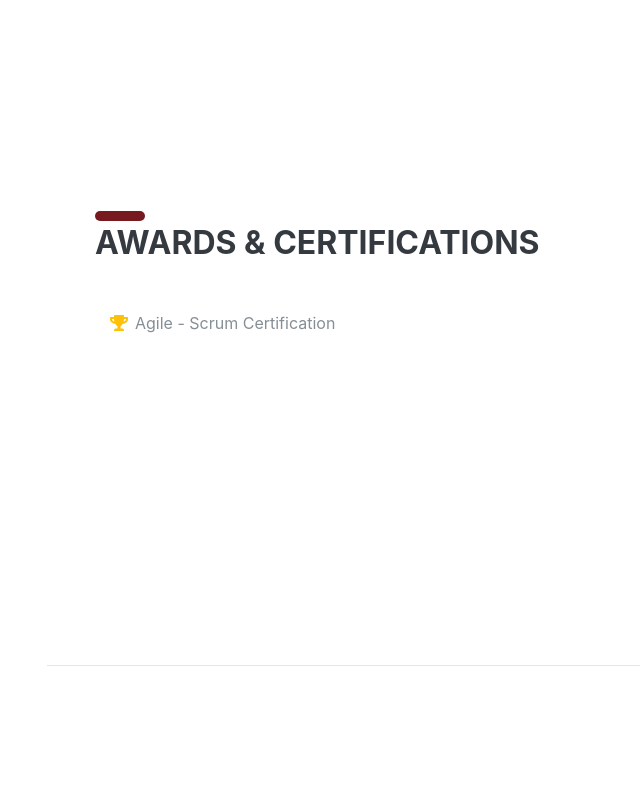
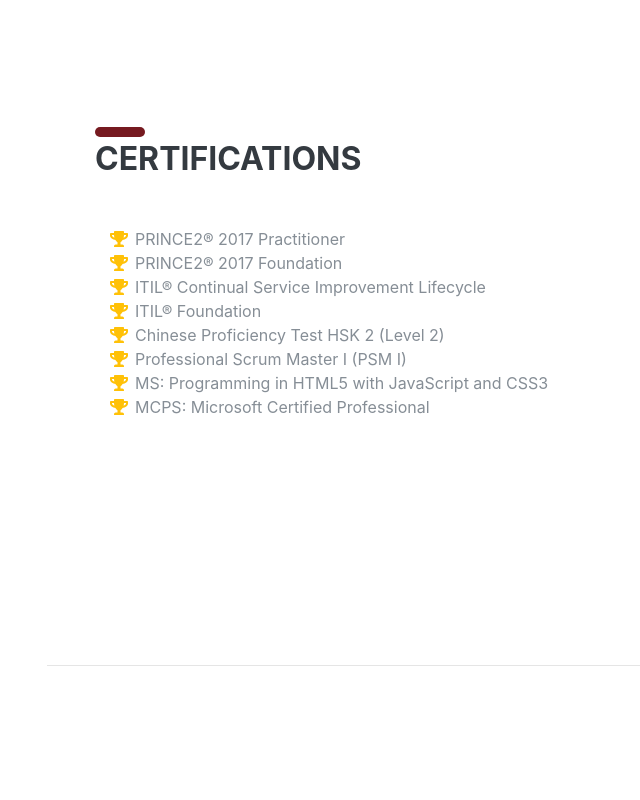
Before and after one commit to raulruizbarea/raulruizbarea.github.io, a plain HTML site: page index.html in a window 1280 px wide. Shown: the part 3460-4260 px from the top of the page, without its empty margins (225-865 px from the left). Drawn offline with Linux system fonts and the light colour scheme; a web font is replaced by a local one.

Commit message:
Added Certifications and Footer

```diff
--- a/css/resume.css
+++ b/css/resume.css
@@ -241,6 +241,13 @@
   z-index: 400;
 }
 
+.copyright {
+  background: #761A20;
+  color: white;
+  padding: 1rem 0;
+  margin: 0;
+}
+
 @media (min-width: 768px) {
   section.resume-section {
     min-height: 100vh;
--- a/index.html
+++ b/index.html
@@ -229,7 +229,7 @@
                   </p><p> Acquire the theoretical foundations and the practical knowledge about programming, systems administration, networks and security necessary to develop activities in a wide range of areas related to the exercise of computer engineering.</p>
                 </div>
                 <div class="resume-date text-md-right">
-                  <span class="text-primary">October 2018 - October 2019</span>
+                  <span class="text-primary">September 2012 - June 2017</span>
                 </div>
               </div>
             </li>
@@ -241,11 +241,39 @@
 
       <section class="resume-section p-3 p-lg-5 d-flex flex-column" id="awards">
         <div class="my-auto">
-          <h2 class="mb-5">Awards &amp; Certifications</h2>
+          <h2 class="mb-5">Certifications</h2>
           <ul class="fa-ul mb-0">
             <li>
+                <i class="fa-li fa fa-trophy text-warning"></i>
+                PRINCE2® 2017 Practitioner
+            </li>
+            <li>
               <i class="fa-li fa fa-trophy text-warning"></i>
-              Agile - Scrum Certification
+              PRINCE2® 2017 Foundation
+            </li>
+            <li>
+              <i class="fa-li fa fa-trophy text-warning"></i>
+              ITIL® Continual Service Improvement Lifecycle
+            </li>
+            <li>
+              <i class="fa-li fa fa-trophy text-warning"></i>
+              ITIL® Foundation
+            </li>
+            <li>
+              <i class="fa-li fa fa-trophy text-warning"></i>
+              Chinese Proficiency Test HSK 2 (Level 2)
+            </li>
+            <li>
+              <i class="fa-li fa fa-trophy text-warning"></i>
+              Professional Scrum Master I (PSM I)
+            </li>
+            <li>
+              <i class="fa-li fa fa-trophy text-warning"></i>
+              MS: Programming in HTML5 with JavaScript and CSS3
+            </li>
+            <li>
+              <i class="fa-li fa fa-trophy text-warning"></i>
+              MCPS: Microsoft Certified Professional
             </li>
           </ul>
         </div>
@@ -307,6 +335,11 @@
         </div>
       </section>
 
+      <footer>
+        <p class="copyright text-center">
+          Copyright ©<script>document.write(new Date().getFullYear());</script> All rights reserved
+        </p>
+      </footer>
     </div>
 
     <!-- Bootstrap core JavaScript -->
```
